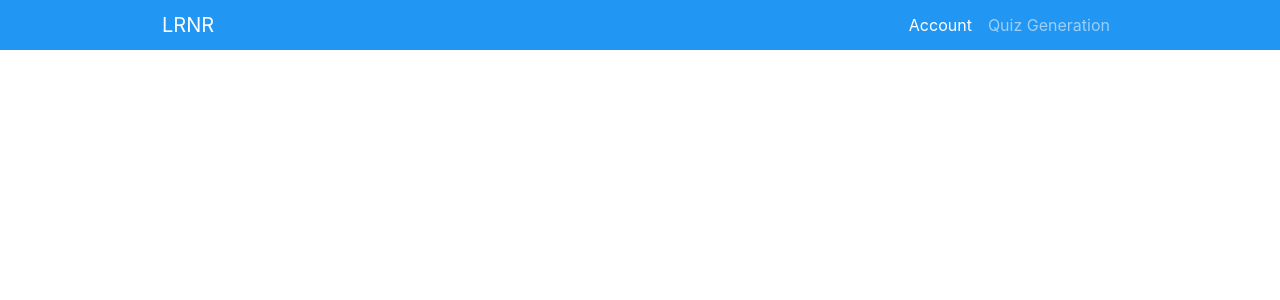
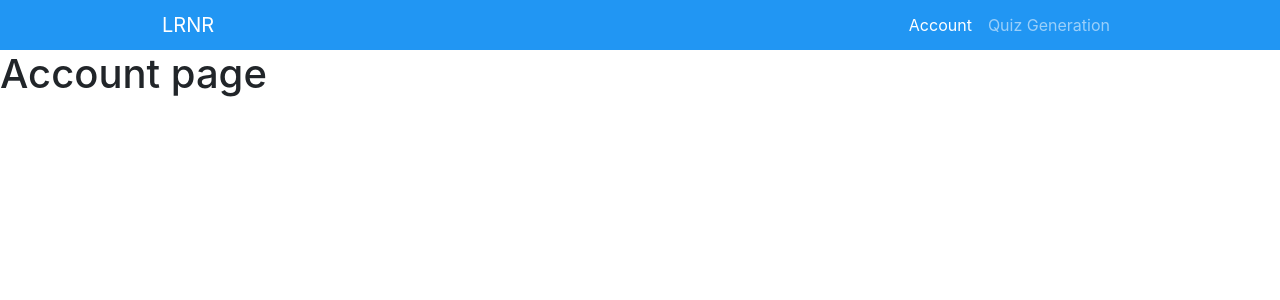
Before and after one commit to TommyPhi/LRNR-Team6-Frontend, a React (Create React App) app: page /account in a window 1280 px wide. Shown: the top 300 px of the page. Built offline with nearby package versions, Linux system fonts and the light colour scheme; the HTML template or start-up script is replaced by a standard one.

Commit message:
added account and quiz gen route

```diff
--- /dev/null
+++ b/src/Account.jsx
@@ -0,0 +1,9 @@
+import React from 'react'
+
+export default function Account() {
+  return (
+    <div>
+      <h1>Account page</h1>
+    </div>
+  )
+}
--- a/src/App.js
+++ b/src/App.js
@@ -3,7 +3,8 @@ import {BrowserRouter as Router,Routes,Route} from "react-router-dom";
 import Header from './components/Header';
 import './App.css';
 import Home from './Home';
-
+import Account from './Account';
+import Quiz from './Quiz';
 
 function App() {
   return (
@@ -13,6 +14,8 @@ function App() {
         <>
           <Routes>
             <Route path="/" element={<Home />} />
+            <Route path="/account" element={<Account />}/>
+            <Route path="/quiz" element={<Quiz />} />
           </Routes>
         </>
       </Router>
--- /dev/null
+++ b/src/Quiz.jsx
@@ -0,0 +1,9 @@
+import React from 'react'
+
+export default function Quiz() {
+  return (
+    <div>
+      <h1>Quiz Page</h1>
+    </div>
+  )
+}
--- a/src/components/Header.js
+++ b/src/components/Header.js
@@ -10,7 +10,7 @@ export default function Header() {
         color: "white"
       }}>
         <div class="container-fluid">
-          <a class="navbar-brand" href="#">
+          <a class="navbar-brand" href="/">
             LRNR
           </a>
           <button
@@ -27,12 +27,12 @@ export default function Header() {
           <div class="collapse navbar-collapse justify-content-end" id="navbarNav">
             <ul class="navbar-nav">
               <li class="nav-item">
-                <a class="nav-link active" aria-current="page" href="#">
+                <a class="nav-link active" aria-current="page" href="/account">
                   Account
                 </a>
               </li>
               <li class="nav-item">
-                <a class="nav-link" href="#">
+                <a class="nav-link" href="/quiz">
                   Quiz Generation
                 </a>
               </li>
```
